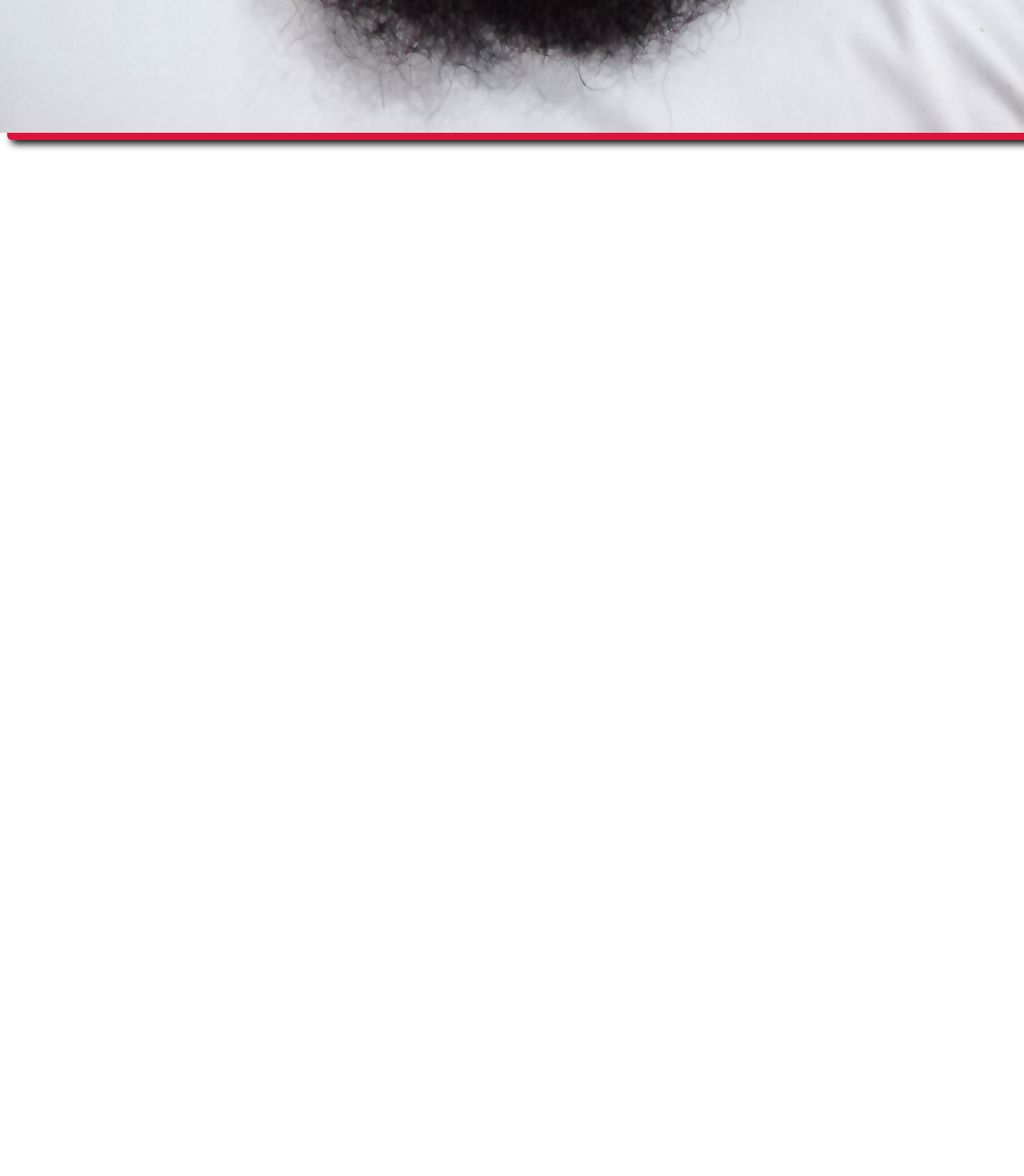
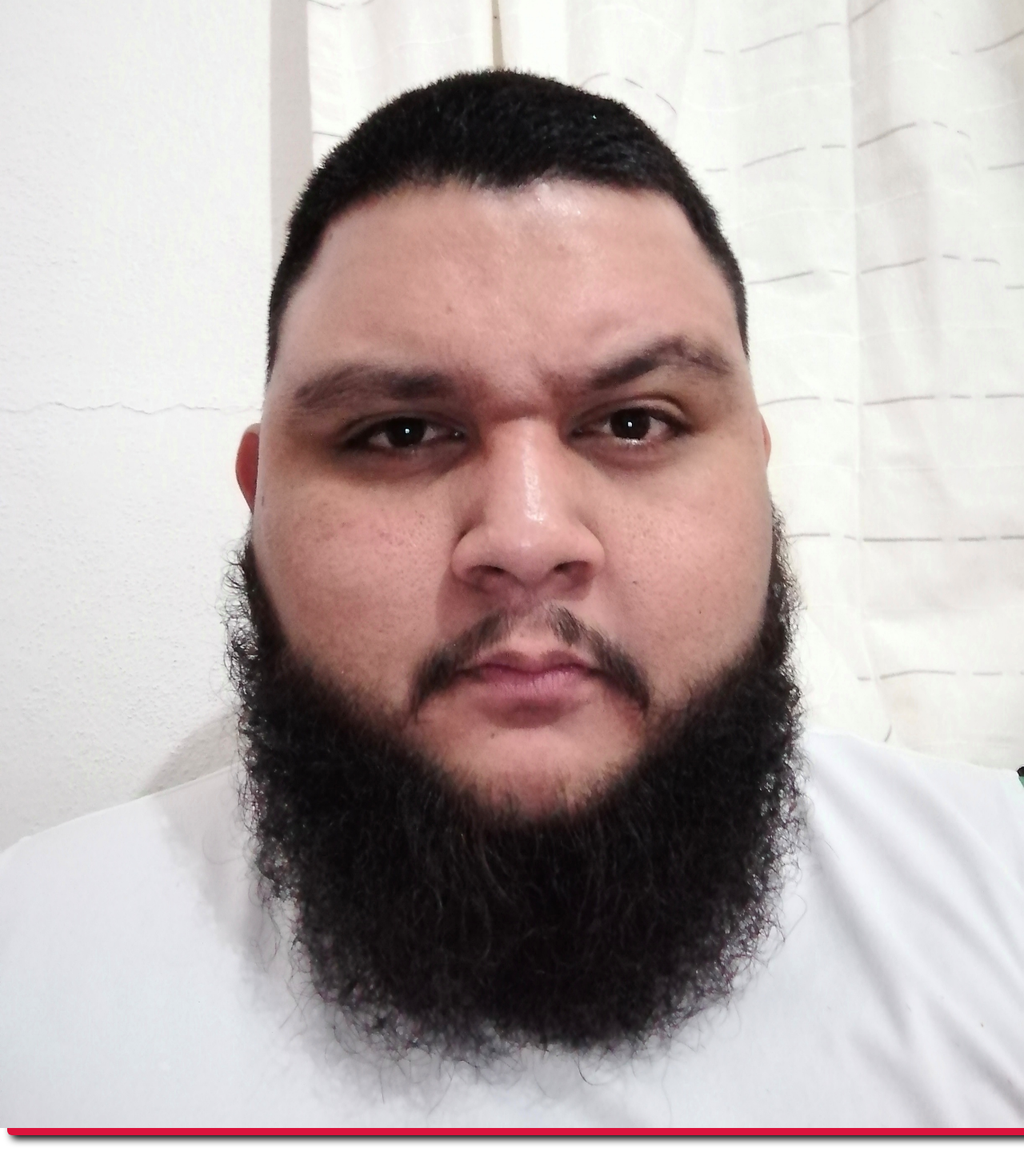
Before and after one commit to MauricioNC/Portfolio, a React (Vite) app: page / in a window 1280 px wide. Shown: the part 1870-3340 px from the top of the page at 80% size. Before the commit the page ends 2884 px from the top, so only its background shows below. Built offline with nearby package versions, Linux system fonts and the light colour scheme.

Commit message:
feat: Modified layout for Experience component and added props to Github icon component

```diff
--- a/src/components/Experience.jsx
+++ b/src/components/Experience.jsx
@@ -1,16 +1,16 @@
 function Experience() {
   return (
-    <section className='flex flex-col justify-between items-stretch mb-10'>
+    <section className='flex flex-col justify-between items-stretch mb-24'>
       <div className="mb-14 self-center relative flex items-center justify-center before:content-[''] before:w-[130%] before:h-[0.18rem] before:bg-[crimson] before:absolute">
-        <h6 className="z-10 bg-[#1D2021] px-2 relative flex items-center before:-left-7 before:content[''] before:absolute before:w-2 before:h-2 before:bg-[crimson] before:rounded-full after:-right-7 after:content[''] after:absolute after:w-2 after:h-2 after:bg-[crimson] after:rounded-full">
+        <h2 className="z-10 bg-[#1D2021] px-2 relative flex items-center before:-left-11 before:content[''] before:absolute before:w-2 before:h-2 before:bg-[crimson] before:rounded-full after:-right-11 after:content[''] after:absolute after:w-2 after:h-2 after:bg-[crimson] after:rounded-full">
           Job experience
-        </h6>
+        </h2>
       </div>
       <div className="experience_item self-center relative flex flex-col md:flex-row justify-items-stretch gap-8 md:justify-start before:content-[''] before:w-[0.15rem] before:h-full before:bg-[#4e4e4e9f] before:absolute before:left-0 pl-10 pb-14">
         <div className='grow relative'>
-          <h2 className='text-balance text-[crimson] text-3xl md:text-4xl'>
+          <h3 className='text-balance text-[crimson] text-3xl md:text-4xl'>
             Engineer designer
-          </h2>
+          </h3>
           <h4 className='text-balance text-xl md:text-2xl'>
             Tata Consultancy Services
           </h4>
--- a/src/components/icons/Github.jsx
+++ b/src/components/icons/Github.jsx
@@ -1,12 +1,12 @@
-function Github() {
+function Github(props) {
   return (
     <svg
       xmlns='http://www.w3.org/2000/svg'
       className='icon icon-tabler icon-tabler-brand-github'
-      width={36}
-      height={36}
+      width={props.width}
+      height={props.height}
       viewBox='0 0 24 24'
-      strokeWidth={1}
+      strokeWidth={props.strokeWidth}
       stroke='currentColor'
       fill='none'
       strokeLinecap='round'
```
